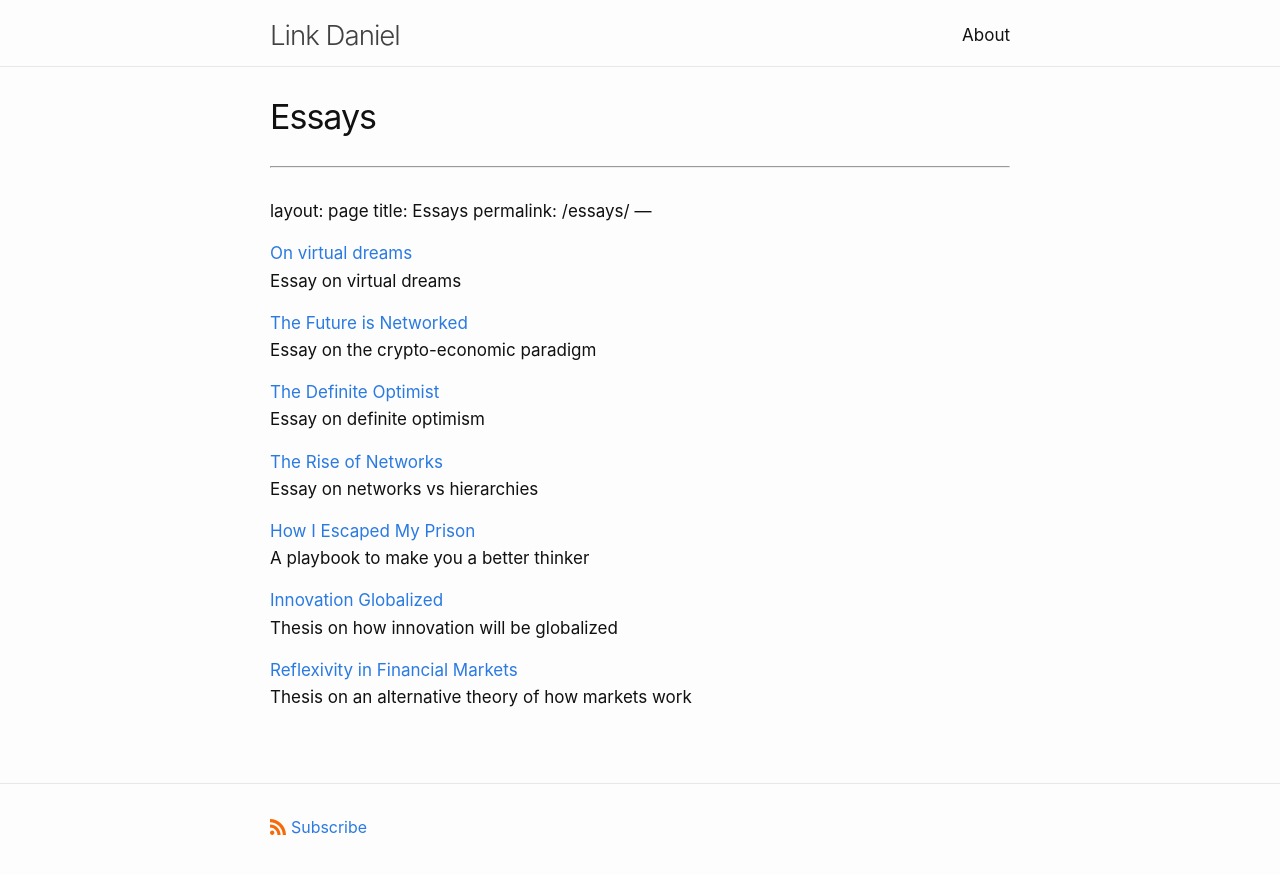
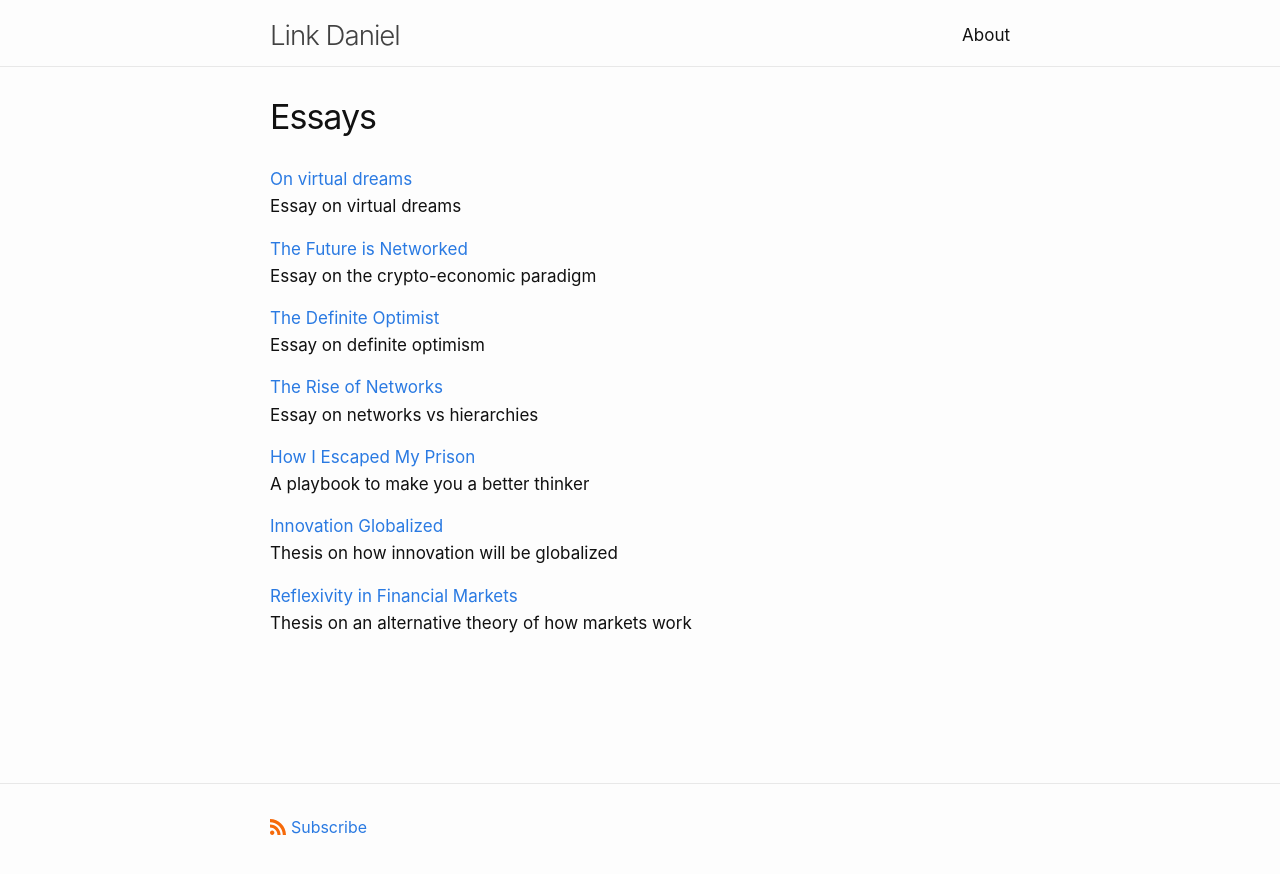
Before and after one commit to link-daniel/link.github.io, a Jekyll site: the page built from essays.md, in a window 1280 px wide. Shown: the top 874 px of the page. Built offline with Jekyll 4.4.1, drawn with Linux system fonts in a browser that asks for light colours.

Commit message:
Update essays.md

```diff
--- a/essays.md
+++ b/essays.md
@@ -1,9 +1,3 @@
----
-layout: page
-title: Essays
-permalink: /essays/
----
-
 ---
 layout: page
 title: Essays
```
